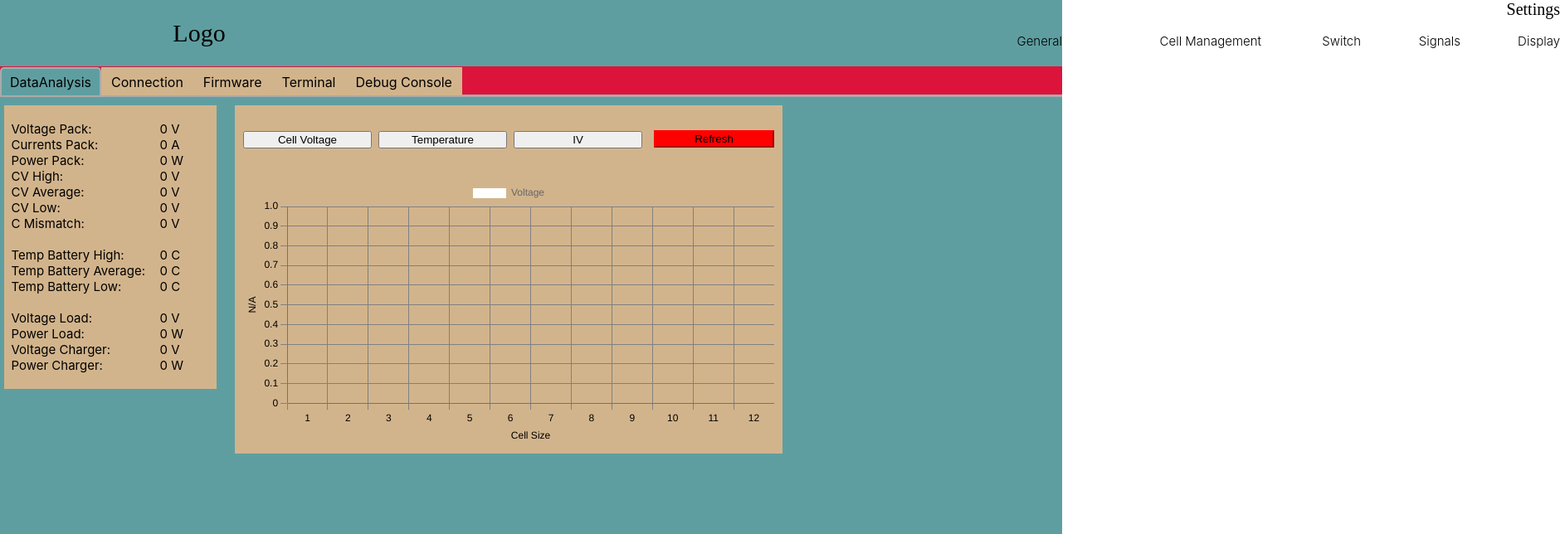
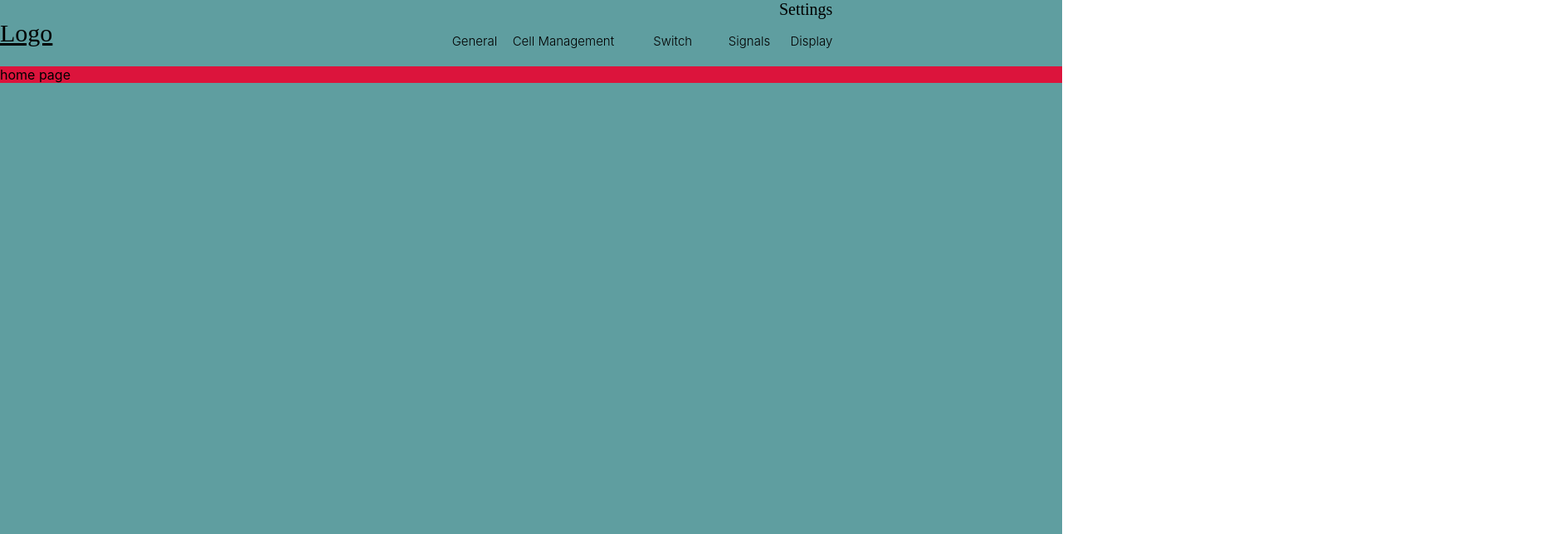
Before and after one commit to spartanracingelectric/SR-BMS, a React (Create React App) app in the folder bms_app/: page / in a window 1280 px wide. Shown: the top 644 px of the page at 83% size, 1880 px wide, since content can reach past the window. Built offline with nearby package versions, Linux system fonts and the light colour scheme.

Commit message:
added home screen

```diff
--- a/bms_app/package.json
+++ b/bms_app/package.json
@@ -10,6 +10,7 @@
     "react": "^18.2.0",
     "react-chartjs-2": "^5.2.0",
     "react-dom": "^18.2.0",
+    "react-router-dom": "^6.16.0",
     "react-scripts": "^5.0.1",
     "react-tabs": "^6.0.1",
     "web-vitals": "^2.1.4"
--- a/bms_app/src/App.js
+++ b/bms_app/src/App.js
@@ -1,6 +1,8 @@
 import './App.css';
 import AppHeader from './header/Header.js';
 import TabPage from './Components/Tabs';
+import Home from './home.js'
+import { redirect, Route, Routes } from "react-router-dom"
 
 /*
     AppHeader controls top portion of GUI
@@ -15,7 +17,11 @@ function App() {
   	return (
     	<div className="App">
     		<AppHeader />
-    		<TabPage />
+			<Routes>
+          		<Route path="/" element={<Home />} />
+          		<Route path="/general" element={<TabPage />} />
+				<Route path="*" element={<Home />} />
+        	</Routes>
     	</div>
   );
 }
--- a/bms_app/src/header/Header.css
+++ b/bms_app/src/header/Header.css
@@ -9,6 +9,7 @@
 .Logo
 {
 	display: flex;
+	list-style: none;
 	flex-direction: row;
 	align-items: center;
 	justify-content: center;
@@ -37,8 +38,8 @@
 .Settings-Logo
 {
 	flex: 1;
-	min-width: 175vh;
-	height: 5vh;
+	min-width: 117.5vh;
+	height: 10%;
 
 	font-size: 20px;
 	font-weight: 500;
@@ -53,33 +54,41 @@
 	height: 10vh;
 
 	display: flex;
+	list-style: none;
 	flex-direction: row-reverse;
 	text-align: right;
 	font-size: 15px;
 	font-weight: 300;
 }
 
+.Tabs a
+{
+	text-decoration: none;
+	color: inherit;
+}
+
 .General
 {
-	width: 15vh;
+	width: 8%;
+	list-style: none;
 }
 
 .CellManagement
 {
-	width: 30vh;
+	width: 15%;
 }
 
 .Switch
 {
-	width: 15vh;
+	width: 10%;
 }
 
 .Signals
 {
-	width: 15vh;
+	width: 10%;
 }
 
 .Display
 {
-	width: 15vh;
+	width: 8%;
 }
--- a/bms_app/src/header/Header.js
+++ b/bms_app/src/header/Header.js
@@ -1,11 +1,13 @@
-import './Header.css'
+import './Header.css';
 
 function AppHeader()
 {
 	return (
 		<header className = "App-Header">
 			<div className = "Logo">
-      				<text className = "Title-Logo"> Logo </text>
+					<li>
+      					<a href= "/" className = "Title-Logo"> Logo </a>
+					</li>
       			</div>
       			<div className = "Settings">
       				<text className = "Settings-Logo"> Settings </text>
@@ -18,7 +20,9 @@ function AppHeader()
       					<text className = "Signals"> Signals </text>
       					<text className = "Switch"> Switch </text>
       					<text className = "CellManagement"> Cell Management </text>
-      					<text className = "General"> General </text>
+						<li>
+      						<a href = "/general" className = "General"> General </a>
+						</li>
       				</div>
       			</div>
       		</ header>
--- /dev/null
+++ b/bms_app/src/home.css
@@ -0,0 +1,4 @@
+.HomePage
+{
+    background-color: crimson;
+}
--- /dev/null
+++ b/bms_app/src/home.js
@@ -0,0 +1,11 @@
+import "./home.css";
+
+function Home() {
+    return(
+        <div className = "HomePage">
+            <text>home page</text>
+        </div>
+    );
+}
+
+export default Home;
--- a/bms_app/src/index.js
+++ b/bms_app/src/index.js
@@ -3,11 +3,14 @@ import ReactDOM from 'react-dom/client';
 import './index.css';
 import App from './App';
 import reportWebVitals from './reportWebVitals';
+import { BrowserRouter } from "react-router-dom"
 
 const root = ReactDOM.createRoot(document.getElementById('root'));
 root.render(
   <React.StrictMode>
-    <App />
+    <BrowserRouter>
+      <App />
+    </BrowserRouter>
   </React.StrictMode>
 );
 
```
Also changed, not shown: 1 other file (tests, documents, lock files or other folders).
